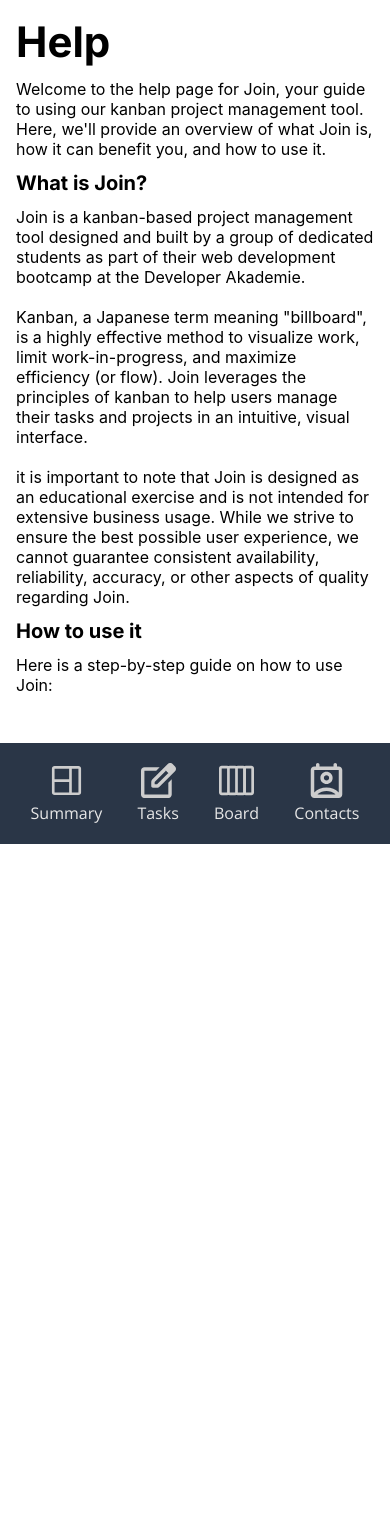
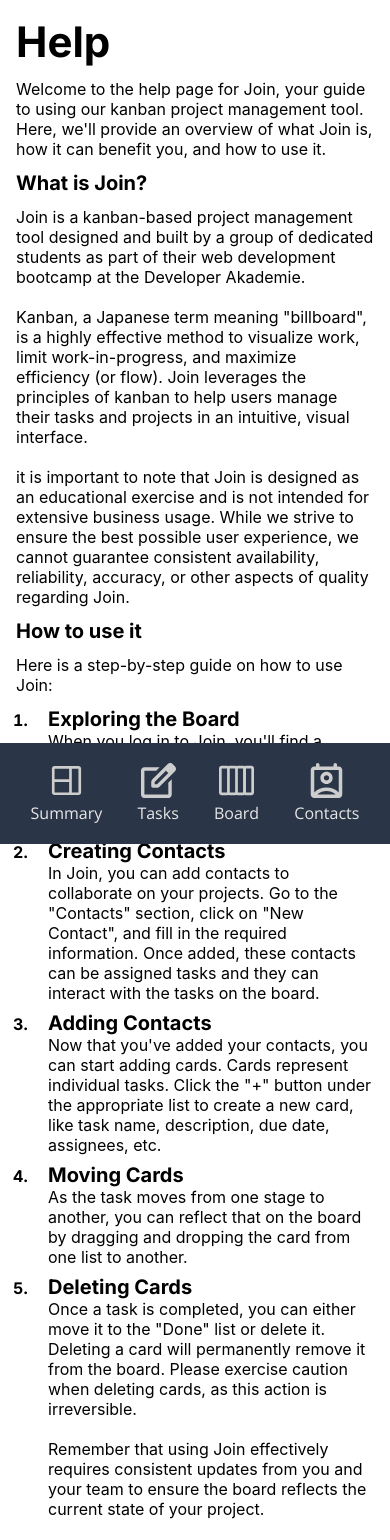
Before and after one commit to jonas-nell/join, an Angular app: page /help in a window 390 px wide. Shown: the top 1540 px of the page. Before the commit the page ends 945 px from the top, so only its background shows below. Built offline with nearby package versions, Linux system fonts and the light colour scheme; no server answers; the database is empty; a web font is replaced by a local one.

Commit message:
help mobile done

```diff
--- a/src/app/pages/help/help.html
+++ b/src/app/pages/help/help.html
@@ -22,7 +22,27 @@
     <h3>How to use it</h3>
     <span>Here is a step-by-step guide on how to use Join:</span>
     <ol>
-        <li></li>
+        <li>
+            <h3>Exploring the Board</h3>
+            When you log in to Join, you'll find a default board. This board represents your project
+            and contains four default lists: "To Do", "In Progress", "Await feedback" and "Done".
+        </li>
+        <li>
+            <h3>Creating Contacts</h3>
+            In Join, you can add contacts to collaborate on your projects. Go to the "Contacts"
+            section, click on "New Contact", and fill in the required information. Once added, these
+            contacts can be assigned tasks and they can interact with the tasks on the board.
+        </li>
+        <li><h3>Adding Contacts</h3>
+            Now that you've added your contacts, you can start adding cards. Cards represent individual tasks. Click the "+" button under the appropriate list to create a new card, like task name, description, due date, assignees, etc.
+        </li>
+        <li><h3>Moving Cards</h3>
+            As the task moves from one stage to another, you can reflect that on the board by dragging and dropping the card from one list to another.
+        </li>
+        <li><h3>Deleting Cards</h3>
+            Once a task is completed, you can either move it to the "Done" list or delete it. Deleting a card will permanently remove it from the board. Please exercise caution when deleting cards, as this action is irreversible. <br> <br>
+            Remember that using Join effectively requires consistent updates from you and your team to ensure the board reflects the current state of your project. <br> <br>
+            Have more questions about Join? Feel free to contact us at jonasnell1705@gmail.com. We're here to help you!
+        </li>
     </ol>
-
 </div>
--- a/src/app/pages/help/help.scss
+++ b/src/app/pages/help/help.scss
@@ -14,4 +14,17 @@
     h3{
         font-size: 20px;
     }
+
+    ol, li {
+        list-style: decimal;
+        padding-left: 16px;
+    }
+
+    ol {
+        @include flex($gap: 8);
+    }
+
+    li::marker{
+        font-weight: bold;
+    }
 }
```
